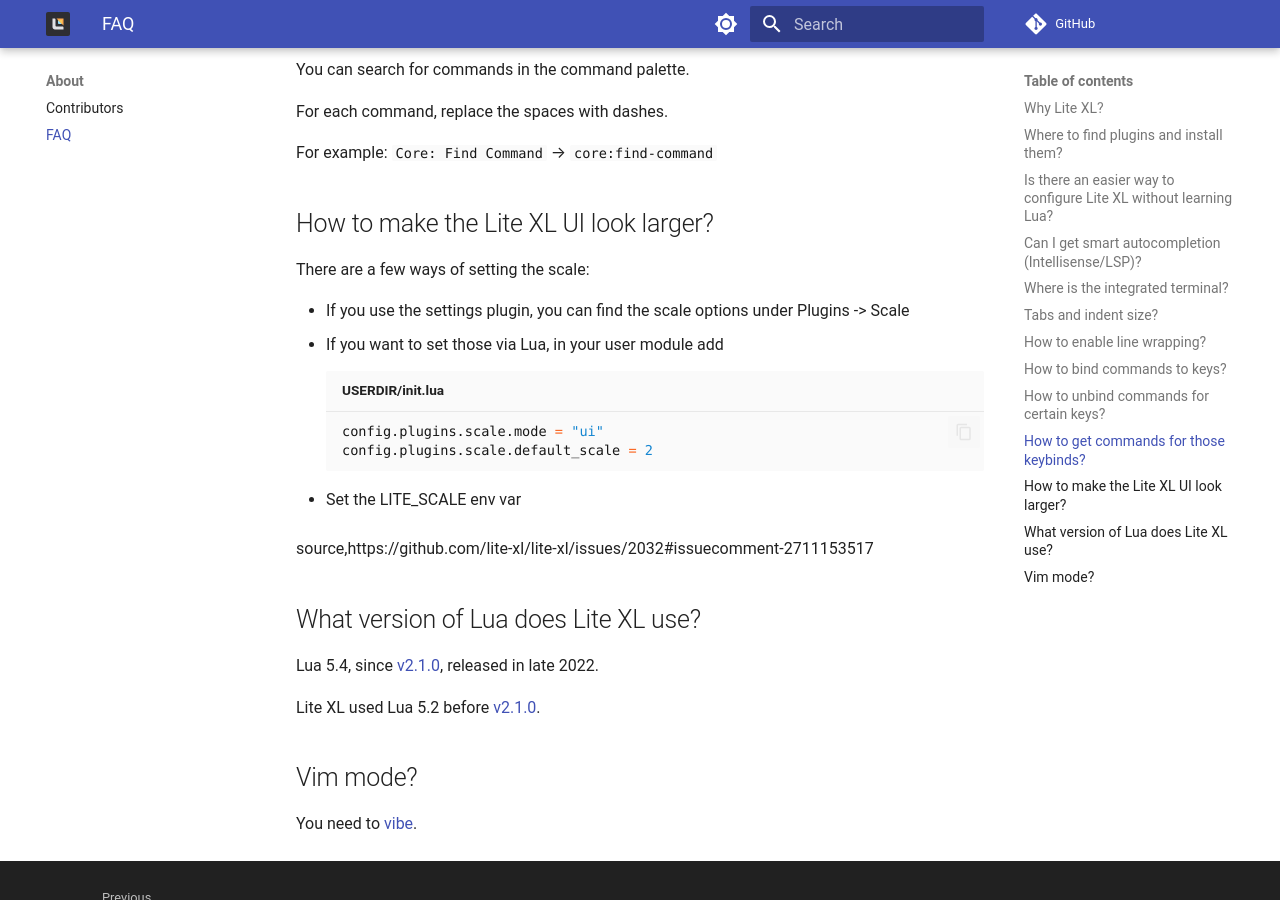
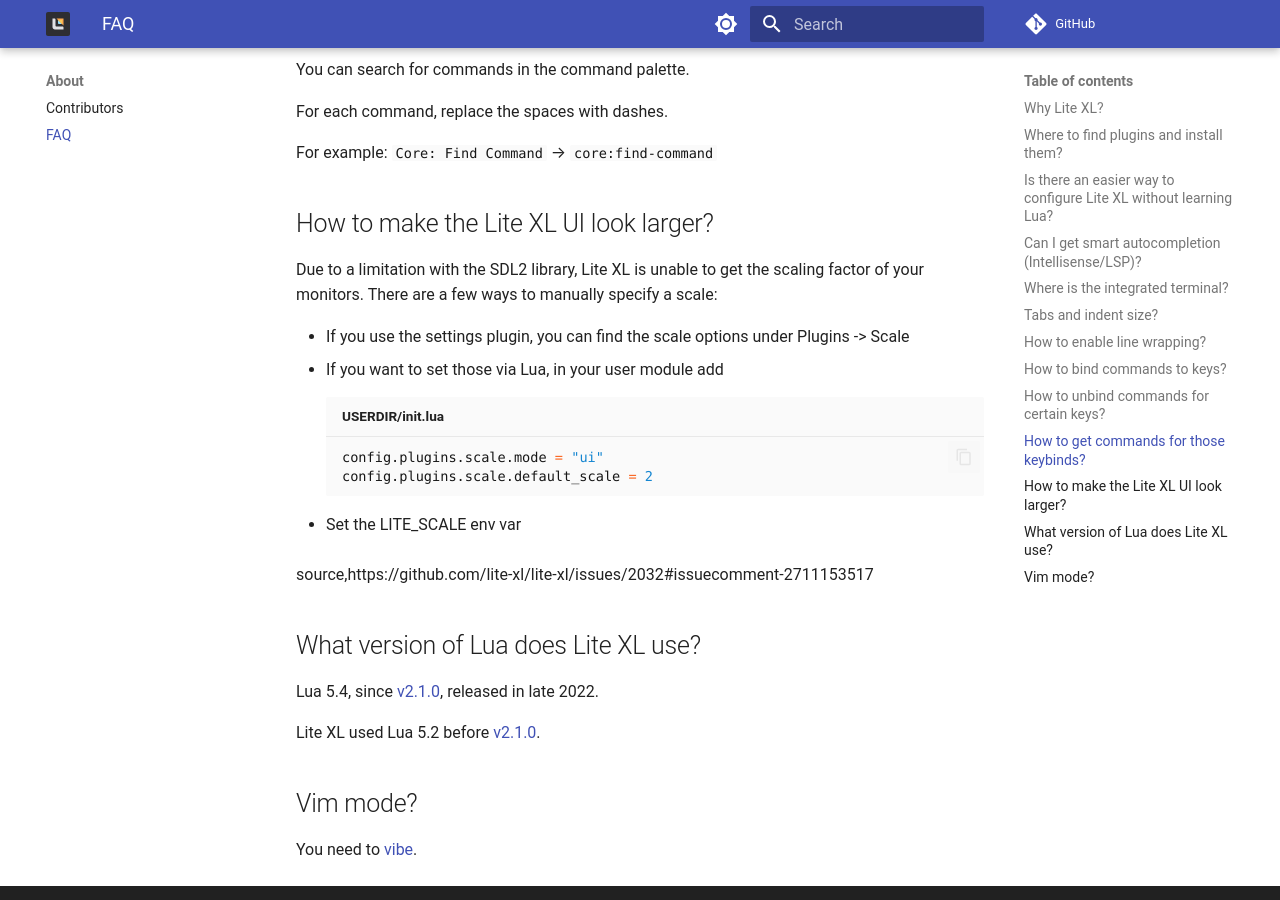
Before and after one commit to lite-xl/lite-xl.github.io, an MkDocs documentation site: the page built from docs/about/faq.md, in a window 1280 px wide and 900 px high, scrolled down 1720 px. Built offline with MkDocs 1.6.1 and Material for MkDocs 9.7.7, drawn with Linux system fonts in a browser that asks for light colours; plug-ins that fetch from the network failed and are left out; comment, search, counter and statistics services are not loaded; the version menu is left out.

Commit message:
Update docs/about/faq.md
Co-authored-by: Takase <20792268+takase1121@users.noreply.github.com>

```diff
--- a/docs/about/faq.md
+++ b/docs/about/faq.md
@@ -79,7 +79,9 @@
 
 ## How to make the Lite XL UI look larger?
 
-There are a few ways of setting the scale:
+Due to a limitation with the SDL2 library,
+Lite XL is unable to get the scaling factor of your monitors.
+There are a few ways to manually specify a scale:
 
 - If you use the settings plugin, you can find the scale options under Plugins -> Scale
 - If you want to set those via Lua, in your user module add
```
